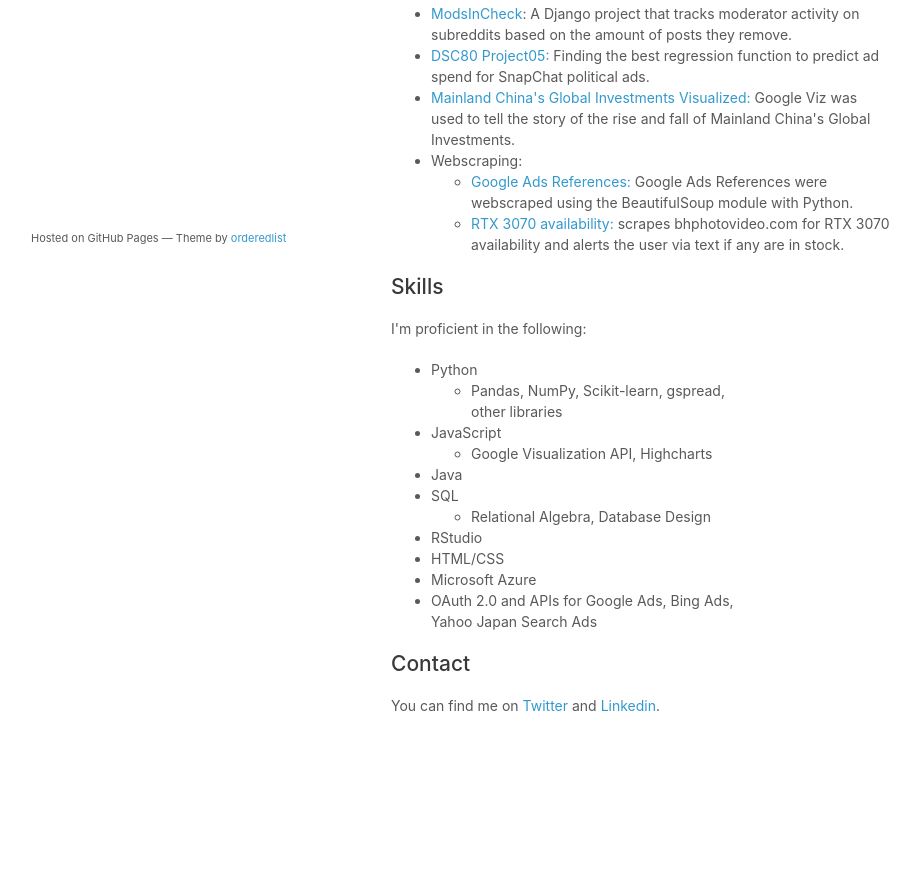
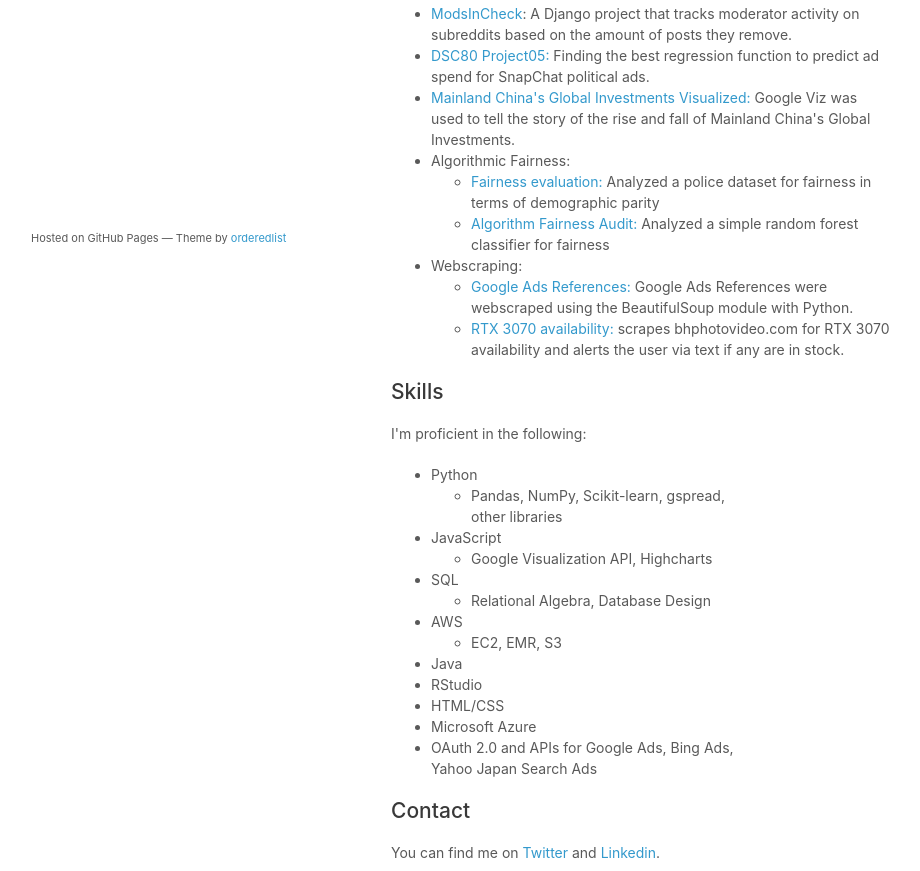
Before and after one commit to davamini/davamini.github.io, a plain HTML site: page index.html in a window 1280 px wide. Shown: the part 483-1354 px from the top of the page, without its empty margins (179-1099 px from the left). Before the commit the page ends 1269 px from the top, so only its background shows below. Drawn offline with Linux system fonts and the light colour scheme.

Commit message:
more projects

```diff
--- a/index.html
+++ b/index.html
@@ -4,13 +4,9 @@
     <meta charset="utf-8">
     <meta http-equiv="X-UA-Compatible" content="chrome=1">
     <title>Data Science Portfolio | David Aminifard</title>
-
     <link rel="stylesheet" href="stylesheets/styles.css">
     <link rel="stylesheet" href="stylesheets/pygment_trac.css">
     <meta name="viewport" content="width=device-width">
-    <!--[if lt IE 9]>
-    <script src="//html5shiv.googlecode.com/svn/trunk/html5.js"></script>
-    <![endif]-->
   </head>
   <body>
     <div class="wrapper">
@@ -47,6 +43,18 @@
           <li><a href="https://github.com/davamini/dsc80_project05/blob/master/ads.ipynb" target="_blank">DSC80 Project05:</a> Finding the best regression function to predict ad spend for SnapChat political ads.</li>
           <li><a href="https://davamini.com/china_global_investments.github.io/" target="_blank">Mainland China's Global Investments Visualized:</a> Google Viz was used to tell the story of
           the rise and fall of Mainland China's Global Investments.</li>
+          <li>Algorithmic Fairness:
+            <ul style = "margin-bottom:0;">
+              <li>
+                <a href="https://github.com/davamini/algo_fairness/blob/main/algo_audit.ipynb" target="_blank">Fairness evaluation:</a> Analyzed a police dataset for fairness in terms of demographic parity
+              </li>
+            </ul>
+            <ul style = "margin-bottom:0;">
+              <li>
+                <a href="https://github.com/davamini/algo_fairness/blob/main/sd_police_stop_report.ipynb" target="_blank">Algorithm Fairness Audit:</a> Analyzed a simple random forest classifier for fairness
+              </li>
+            </ul>
+          </li>
           <li>Webscraping:
             <ul style = "margin-bottom:0;">
               <li><a href="https://github.com/davamini/GoogleAds" target="_blank">Google Ads References:</a> Google Ads References were webscraped using the BeautifulSoup module with Python.</li>
@@ -70,11 +78,15 @@
               <li>Google Visualization API, Highcharts</li>
             </ul>
           </li>
-          <li>Java</li>
           <li>SQL</li>
           <ul style = "margin-bottom:0;">
             <li>Relational Algebra, Database Design</li>
           </ul>
+          <li>AWS</li>
+          <ul style = "margin-bottom:0;">
+            <li>EC2, EMR, S3</li>
+          </ul>
+          <li>Java</li>
           <li>RStudio</li>
           <li>HTML/CSS</li>
           <li>Microsoft Azure</li>
```
